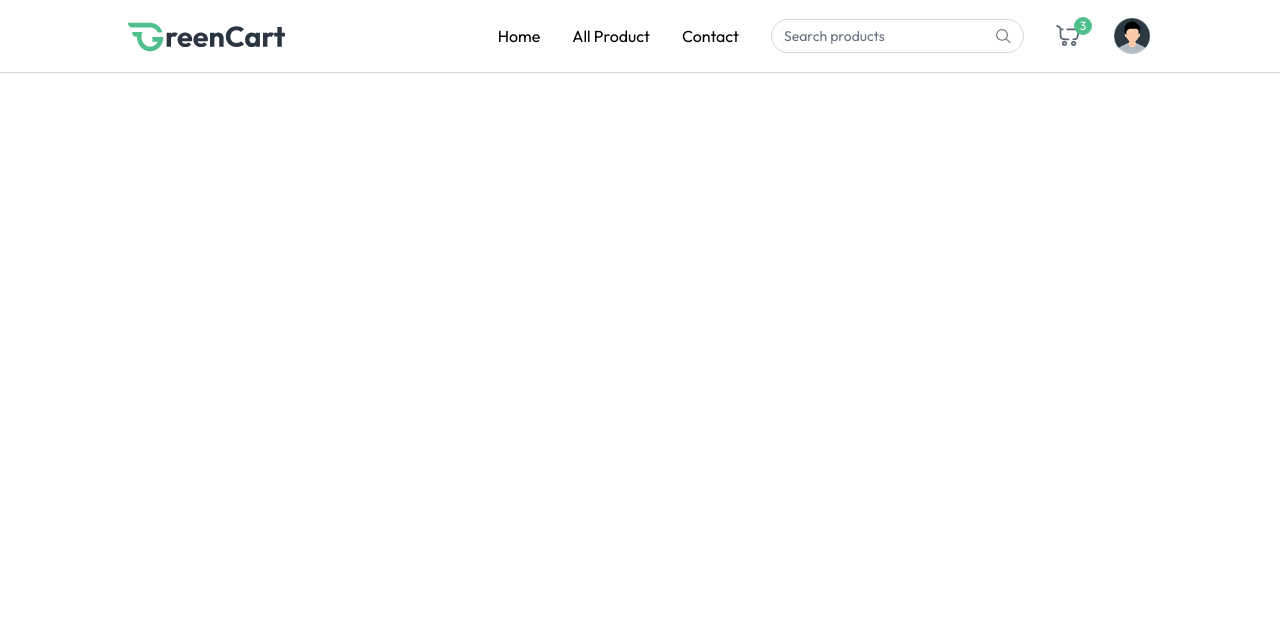
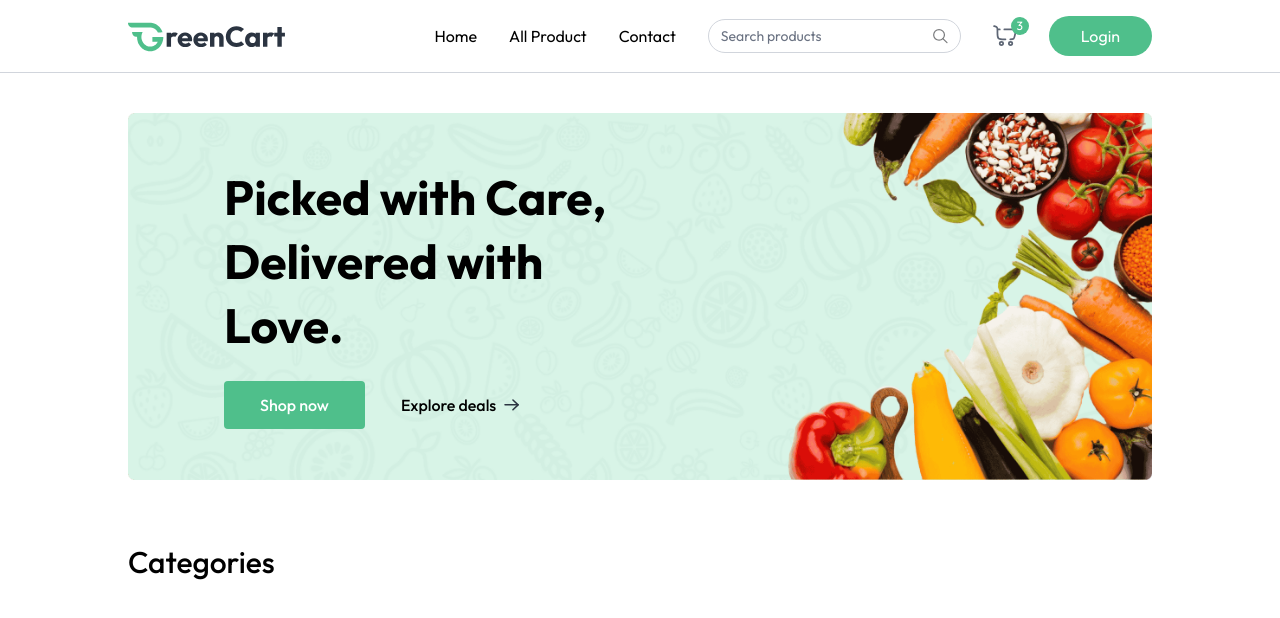
Before and after one commit to 96mdjanealam/earthy-harvest, a React (Vite) app in the folder client/: page / in a window 1280 px wide. Shown: the top 618 px of the page. Built offline with nearby package versions, Linux system fonts and the light colour scheme.

Commit message:
categories added

```diff
--- a/client/src/App.jsx
+++ b/client/src/App.jsx
@@ -1,12 +1,23 @@
-import React from 'react'
-import Navbar from './components/Navbar'
+import React from "react";
+import Navbar from "./components/Navbar";
+import { Route, Routes, useLocation } from "react-router-dom";
+import Home from "./pages/Home";
 
 const App = () => {
+  const isSellerPath = useLocation().pathname.includes("seller");
+
   return (
     <div>
-      <Navbar/>
+      {!isSellerPath && <Navbar />}
+      <div
+        className={`${isSellerPath ? "" : "px-6 md:px-16 lg:px-24 xl:px-32"}`}
+      >
+        <Routes>
+          <Route path="/" element={<Home />} />
+        </Routes>
+      </div>
     </div>
-  )
-}
+  );
+};
 
-export default App
+export default App;
--- /dev/null
+++ b/client/src/components/Categories.jsx
@@ -0,0 +1,27 @@
+import React from "react";
+import { assets, categories } from "../assets/assets";
+
+const Categories = () => {
+  return (
+    <div className="mt-16">
+      <p className="text-2xl md:text-3xl font-medium">Categories</p>
+      <div className="grid grid-cols-2 sm:grid-cols-3 md:grid-cols-5 lg:grid-cols-6 xl:grid-cols-7 mt-6 gap-6">
+        {categories.map((category, index) => {
+          <div
+            key={index}
+            className="group cursor-pointer py-5 px-3 gap-2 rounded-lg flex flex-col justify-center items-center"
+          >
+            <img
+              src={category.image}
+              alt={category.text}
+              className="group-hover:scale-105 transition max-w-28"
+            />
+            <p className="text-sm font-medium">{category.text}</p>
+          </div>;
+        })}
+      </div>
+    </div>
+  );
+};
+
+export default Categories;
--- /dev/null
+++ b/client/src/components/MainBanner.jsx
@@ -0,0 +1,44 @@
+import React from "react";
+import { assets } from "../assets/assets";
+import { Link } from "react-router-dom";
+
+const MainBanner = () => {
+  return (
+    <div className="relative">
+      <img
+        src={assets.main_banner_bg}
+        alt="banner"
+        className="w-full hidden md:block"
+      />
+      <img
+        src={assets.main_banner_bg_sm}
+        alt="banner"
+        className="w-full md:hidden"
+      />
+      <div className="absolute inset-0 flex flex-col items-center md:items-start justify-end md:justify-center pb-24 md:pb-0 px-4 md:pl-16 lg:pl-24">
+        <h1 className="text-3xl md:text-4xl lg:text-5xl font-bold text-center md:text-left max-w-72 md:max-w-80 lg:max-w-96 leading-tight lg:leading-16">Picked with Care, Delivered with Love.</h1>
+        <div className="flex items-center mt-6 font-medium">
+        <Link to={"/products"} className="group flex items-center gap-2 px-7 md:px-9 py-3 bg-primary hover:bg-primary-dull transition rounded text-white cursor-pointer">
+          Shop now
+          <img
+            className="md:hidden transition group-focus:translate-x-1"
+            src={assets.white_arrow_icon}
+            alt="arrow"
+          />
+        </Link>
+        <Link to={"/products"} className="group hidden md:flex items-center gap-2 px-9 py-3 cursor-pointer">
+          Explore deals
+          <img
+            className="transition group-hover:translate-x-1"
+            src={assets.black_arrow_icon}
+            alt="arrow"
+          />
+        </Link>
+      </div>
+      </div>
+
+    </div>
+  );
+};
+
+export default MainBanner;
--- a/client/src/components/Navbar.jsx
+++ b/client/src/components/Navbar.jsx
@@ -13,7 +13,7 @@
 
   return (
     <nav className="flex items-center justify-between px-6 md:px-16 lg:px-24 xl:px-32 py-4 border-b border-gray-300 bg-white relative transition-all">
-      <NavLink to="/">
+      <NavLink to="/" onClick={() => setOpen(false)}>
         <img className="h-9" src={assets.logo} alt="logo" />
       </NavLink>
 
@@ -32,7 +32,12 @@
           <img src={assets.search_icon} alt="search" />
         </div>
 
-        <div className="relative cursor-pointer">
+        <div
+          onClick={() => {
+            navigate("/cart");
+          }}
+          className="relative cursor-pointer"
+        >
           <img
             src={assets.nav_cart_icon}
             alt="cart"
@@ -56,8 +61,18 @@
           <div className="relative group">
             <img src={assets.profile_icon} className="w-10" alt="" />
             <ul className="hidden group-hover:block absolute top-10 right-0 bg-white shadow border border-gray-200 py-2.5 w-32 rounded-md text-sm z-40">
-                <li className="p-1.5 pl-3 hover:bg-primary/10 cursor-pointer">My Orders</li>
-                <li className="p-1.5 pl-3 hover:bg-primary/10 cursor-pointer">Logout</li>
+              <li
+                onClick={() => navigate("/my-orders")}
+                className="p-1.5 pl-3 hover:bg-primary/10 cursor-pointer"
+              >
+                My Orders
+              </li>
+              <li
+                onClick={logout}
+                className="p-1.5 pl-3 hover:bg-primary/10 cursor-pointer"
+              >
+                Logout
+              </li>
             </ul>
           </div>
         )}
@@ -76,7 +91,7 @@
       <div
         className={`${
           open ? "flex" : "hidden"
-        } absolute top-[60px] left-0 w-full bg-white shadow-md py-4 flex-col items-start gap-2 px-5 text-sm md:hidden`}
+        } absolute top-[60px] left-0 w-full bg-white shadow-md py-4 flex-col items-start gap-2 px-5 text-sm md:hidden z-10`}
       >
         <NavLink to="/" onClick={() => setOpen(false)}>
           Home
@@ -105,7 +120,7 @@
           </button>
         ) : (
           <button
-            onClick={() => logout}
+            onClick={logout}
             className="cursor-pointer px-6 py-2 mt-2 bg-primary hover:bg-primary-dull transition text-white rounded-full text-sm"
           >
             Logout
--- a/client/src/context/AppContext.jsx
+++ b/client/src/context/AppContext.jsx
@@ -5,7 +5,7 @@
 
 export const AppContextProvider = ({ children }) => {
   const navigate = useNavigate();
-  const [user, setUser] = useState(true);
+  const [user, setUser] = useState(null);
   const [isSeller, setIsSeller] = useState(false);
   const [showUserLogin, setShowUserLogin] = useState(false);
 
--- /dev/null
+++ b/client/src/pages/Home.jsx
@@ -0,0 +1,14 @@
+import React from 'react'
+import MainBanner from '../components/MainBanner'
+import Categories from '../components/Categories'
+
+const Home = () => {
+  return (
+    <div className='mt-10'>
+        <MainBanner/>
+        <Categories/>
+    </div>
+  )
+}
+
+export default Home
```
